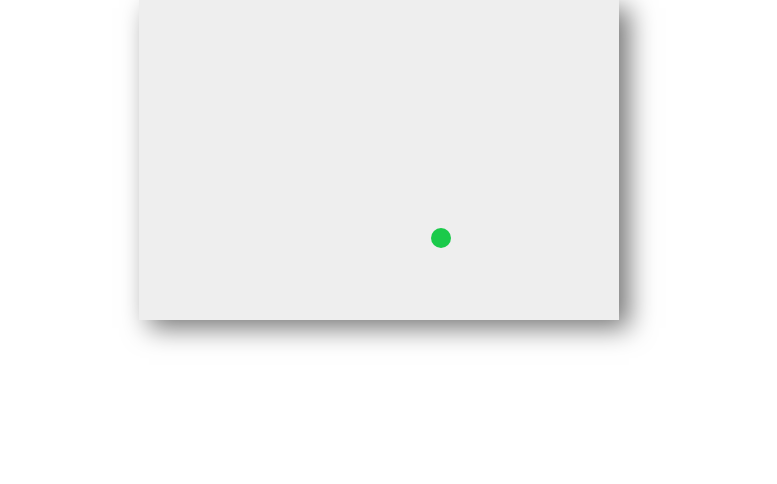
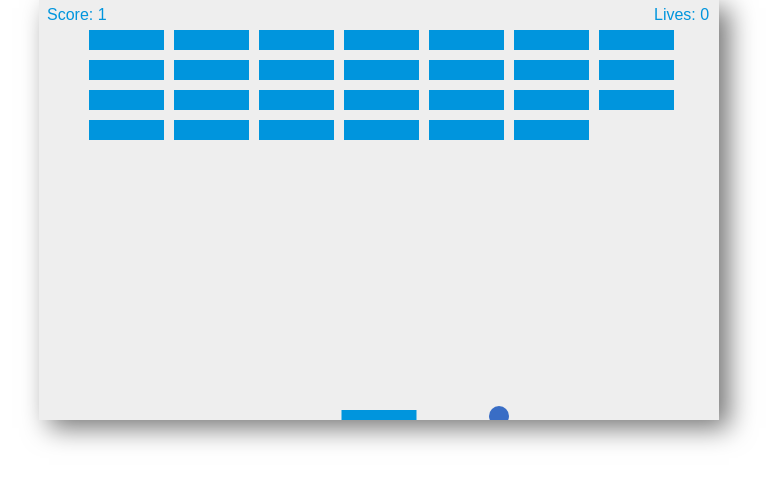
Before and after one commit to adamkjall/js-breakout-game, a plain HTML site: page index.html in a window 1280 px wide. Shown: the whole page, without its empty margins (261-1038 px from the left). Drawn offline with Linux system fonts and the light colour scheme.

Commit message:
added bricks and score to the game

```diff
--- a/index.html
+++ b/index.html
@@ -4,7 +4,7 @@
     <meta charset="UTF-8" />
     <meta name="viewport" content="width=device-width, initial-scale=1.0" />
     <meta http-equiv="X-UA-Compatible" content="ie=edge" />
-    <title>Document</title>
+    <title>Breakout</title>
     <style>
       * {
         padding: 0;
@@ -21,21 +21,91 @@
     </style>
   </head>
   <body>
-    <canvas id="myCanvas" width="480" height="320"></canvas>
+    <canvas id="myCanvas" width="680" height="420"></canvas>
 
     <script>
       let canvas = document.getElementById("myCanvas");
       let ctx = canvas.getContext("2d");
 
+      // player
+      let score = 0;
+      let lives = 3;
+
+      // ball
       let x = canvas.width / 2;
-      let y = 0;
-
+      let y = canvas.height - 20;
       let dx = 2;
       let dy = -2;
+      let color = "dodgerblue";
+      let ballRadius = 10;
 
-      let color = "dodgerblue"
+      // paddle
+      let paddleHeight = 10;
+      let paddleWidth = 75;
+      let paddleX = canvas.width / 2 - paddleWidth / 2;
+      let rigthPressed = false;
+      let leftPressed = false;
 
-      let ballRadius = 10;
+      // bricks
+      var brickRowCount = 4;
+      var brickColumnCount = 7;
+      var brickCount = brickRowCount * brickColumnCount;
+      var brickWidth = 75;
+      var brickHeight = 20;
+      var brickPadding = 10;
+      var brickOffsetTop = 30;
+      var brickOffsetLeft = 50;
+
+      // create bricks
+      var bricks = [];
+      for (let col = 0; col < brickColumnCount; col++) {
+        bricks[col] = [];
+        for (let row = 0; row < brickRowCount; row++) {
+          bricks[col][row] = { x: 0, y: 0, visible: 1 };
+        }
+      }
+
+      const collisionDetection = () => {
+        for (let col = 0; col < brickColumnCount; col++) {
+          for (let row = 0; row < brickRowCount; row++) {
+            let brick = bricks[col][row];
+            let collision =
+              x > brick.x &&
+              x < brick.x + brickWidth &&
+              y > brick.y &&
+              y < brick.y + brickHeight;
+            if (collision && brick.visible) {
+              dy = -dy;
+              brick.visible = 0;
+              score++;
+
+              if (score === brickCount) {
+                alert("You win!");
+                document.location.reload();
+                clearInterval(interval); // Need for chrome to end the game
+              }
+            }
+          }
+        }
+      };
+
+      const drawBricks = () => {
+        for (let col = 0; col < brickColumnCount; col++) {
+          for (let row = 0; row < brickRowCount; row++) {
+            if (!bricks[col][row].visible) continue;
+            let brickX = col * (brickWidth + brickPadding) + brickOffsetLeft;
+            let brickY = row * (brickHeight + brickPadding) + brickOffsetTop;
+            bricks[col][row].x = brickX;
+            bricks[col][row].y = brickY;
+
+            ctx.beginPath();
+            ctx.rect(brickX, brickY, brickWidth, brickHeight);
+            ctx.fillStyle = "#0095DD";
+            ctx.fill();
+            ctx.closePath();
+          }
+        }
+      };
 
       function drawBall() {
         ctx.beginPath();
@@ -45,25 +115,117 @@
         ctx.closePath();
       }
 
+      function drawPaddle() {
+        ctx.beginPath();
+        ctx.rect(
+          paddleX,
+          canvas.height - paddleHeight,
+          paddleWidth,
+          paddleHeight
+        );
+        ctx.fillStyle = "#0095DD";
+        ctx.fill();
+        ctx.closePath();
+      }
+
+      const drawScore = () => {
+        ctx.font = "16px Arial";
+        ctx.fillStyle = "#0095DD";
+        ctx.fillText("Score: " + score, 8, 20);
+      };
+
+      const drawLives = () => {
+        ctx.font = "16px Arial";
+        ctx.fillStyle = "#0095DD";
+        ctx.fillText("Lives: " + lives, canvas.width - 65, 20);
+      };
+
+      document.addEventListener("keydown", keyDownHandler, false);
+      document.addEventListener("keyup", keyUpHandler, false);
+      document.addEventListener("mousemove", mouseMoveHandler, false);
+
+      function keyDownHandler(e) {
+        if (e.key === "Right" || e.key === "ArrowRight") {
+          rigthPressed = true;
+        } else if (e.key === "Left" || e.key === "ArrowLeft") {
+          leftPressed = true;
+        }
+      }
+
+      function keyUpHandler(e) {
+        if (e.key === "Right" || e.key === "ArrowRight") {
+          rigthPressed = false;
+        } else if (e.key === "Left" || e.key === "ArrowLeft") {
+          leftPressed = false;
+        }
+      }
+
+      function mouseMoveHandler(e) {
+        let relativeX = e.clientX - canvas.offsetLeft;
+        if (relativeX > 0 && relativeX < canvas.width) {
+          paddleX = relativeX - paddleWidth / 2;
+        }
+      }
+
+      /* Update game loop */
       function draw() {
         ctx.clearRect(0, 0, canvas.width, canvas.height);
-        drawBall();
 
-        if (y + dy > canvas.height - ballRadius || y + dy <= 0) {
-          color = "rgb(" + Math.random() * 255 + ", " + Math.random() * 255 + "," + Math.random() * 255;
+        /* Change ball color on wall collision */
+        if (y + dy <= 0) {
+          color =
+            "rgb(" +
+            Math.random() * 255 +
+            ", " +
+            Math.random() * 255 +
+            "," +
+            Math.random() * 255;
           dy = -dy;
-
+        } else if (y + dy > canvas.height - ballRadius) {
+          if (x > paddleX && x < paddleX + paddleWidth) {
+            dy = -dy;
+          } else {
+            lives--;
+            if (!lives) {
+              alert("GAME OVER");
+              document.location.reload();
+              clearInterval(interval);
+            }
+          }
         }
         if (x + dx > canvas.width - ballRadius || x + dx <= 0) {
-          color = "rgb(" + Math.random() * 255 + ", " + Math.random() * 255 + "," + Math.random() * 255;
+          color =
+            "rgb(" +
+            Math.random() * 255 +
+            ", " +
+            Math.random() * 255 +
+            "," +
+            Math.random() * 255;
           dx = -dx;
         }
 
         y += dy;
         x += dx;
+
+        if (rigthPressed) {
+          paddleX += 5;
+          if (paddleX + paddleWidth > canvas.width) {
+            paddleX = canvas.width - paddleWidth;
+          }
+        } else if (leftPressed) {
+          paddleX -= 5;
+          if (paddleX < 0) paddleX = 0;
+        }
+
+        drawBall();
+        drawPaddle();
+        drawBricks();
+        collisionDetection();
+        drawScore();
+        drawLives();
       }
 
-      setInterval(draw, 10);
+      let interval = setInterval(draw, 10);
     </script>
   </body>
 </html>
```
